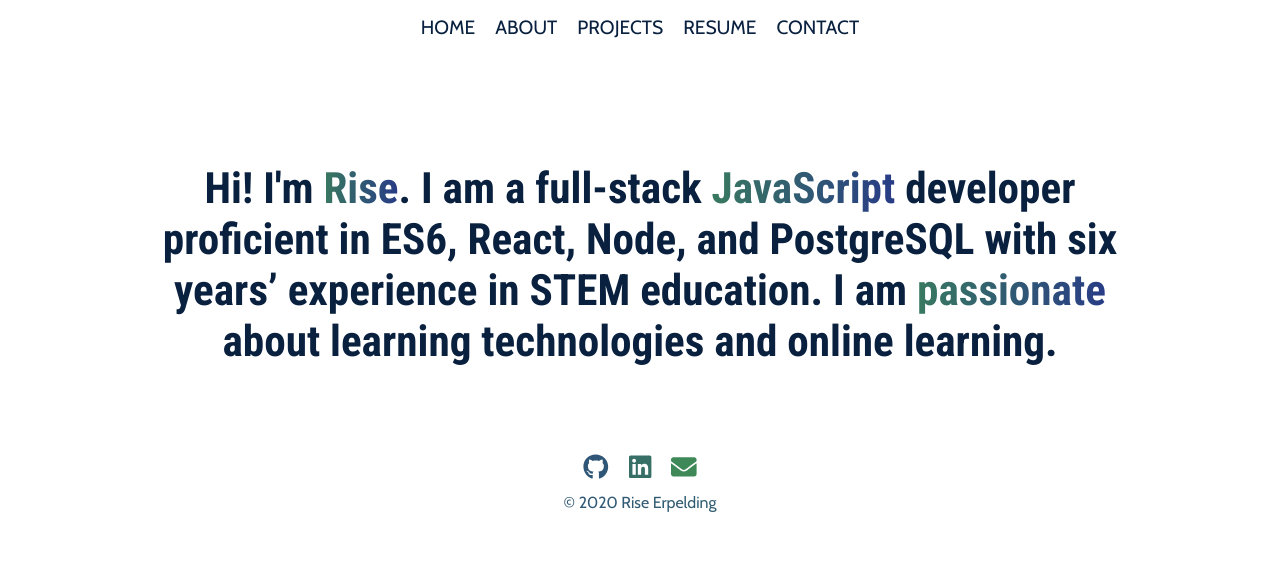
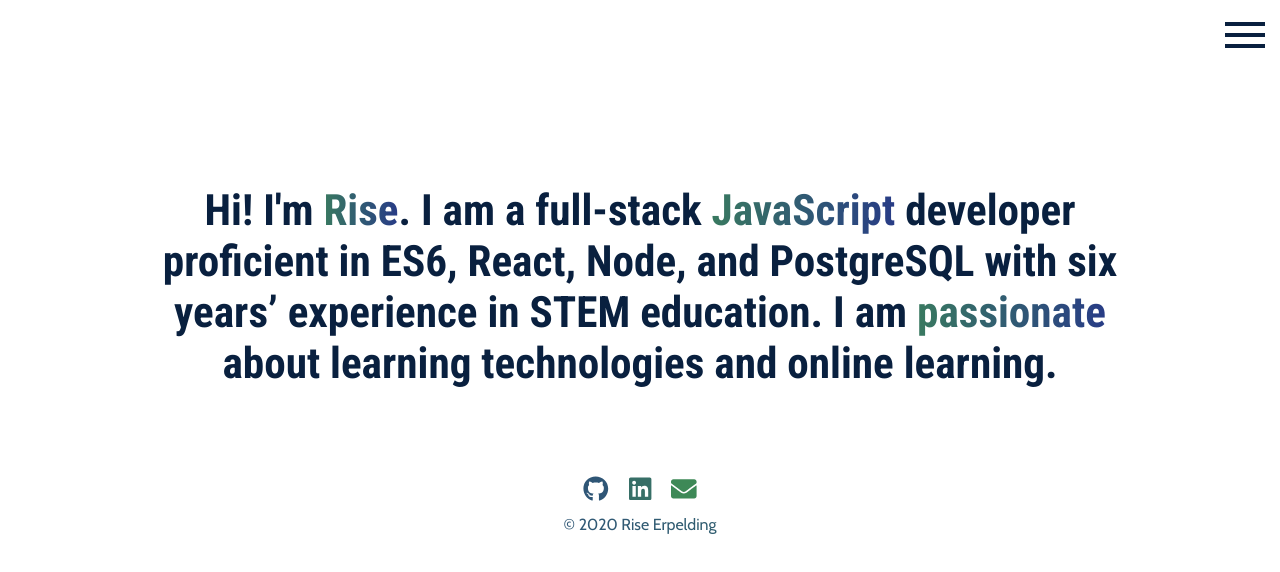
Before and after one commit to rise-erpelding/portfolio-2020, a React (Create React App) app: page / in a window 1280 px wide. Shown: the top 572 px of the page. Built offline with nearby package versions, Linux system fonts and the light colour scheme.

Commit message:
update navbar to pure css, remove state and delete useState from component

```diff
--- a/src/App.js
+++ b/src/App.js
@@ -1,7 +1,5 @@
 import React from 'react';
 import { Route, Switch } from 'react-router-dom';
-
-// import './App.scss';
 import './sass/main.scss';
 import NavBar from './components/NavBar/NavBar';
 import Hero from './routes/Hero/Hero';
--- a/src/components/NavBar/NavBar.js
+++ b/src/components/NavBar/NavBar.js
@@ -1,16 +1,7 @@
-import React, { useState } from 'react';
+import React from 'react';
 import { Link, NavLink } from 'react-router-dom';
-import { FontAwesomeIcon } from '@fortawesome/react-fontawesome';
 
 const NavBar = () => {
-  const [menuClicked, setMenuClicked] = useState(false);
-
-  const clickMenu = () => {
-    const toggleState = !menuClicked;
-    setMenuClicked(toggleState);
-  }
-
-  const navbarClass = menuClicked ? "navbar show-menu" : "navbar";
   const links = [
     { name: "About", path: "/about" },
     { name: "Projects", path: "/projects" },
@@ -21,7 +12,6 @@ const NavBar = () => {
     <li key={index + '-' + link.name}>
       <NavLink activeClassName="navbar__link--active" className="navbar__link" to={link.path}>
         {link.name}
-        <div className="navbar__underline"></div>
       </NavLink>
 
     </li>
@@ -29,21 +19,12 @@ const NavBar = () => {
 
   return (
     <div className="navbar__container">
-      <button
-        type="button"
-        className="navbar__button"
-        onClick={clickMenu}
-        aria-label="menu"
-      >
-        {
-          menuClicked ?
-            <FontAwesomeIcon className="navbar__cross navbar__icon" icon="times" /> :
-            <FontAwesomeIcon className="navbar__bars navbar__icon" icon="bars" />
-        }
-
-      </button>
-      <nav role="navigation" className={navbarClass}>
-        <ul className="navigation">
+      <input type="checkbox" className="navbar__checkbox" id="nav-button" />
+      <label htmlFor="nav-button" className="navbar__button">
+        <span className="navbar__icon">&nbsp;</span>
+      </label>
+      <nav role="navigation" className="navigation">
+        <ul className="navigation__list">
           <li>
             <Link className="navbar__link" to="/">
               Home
@@ -52,7 +33,6 @@ const NavBar = () => {
           {navbarLinks}
         </ul>
       </nav>
-
     </div>
   );
 }
--- a/src/sass/abstracts/_variables.scss
+++ b/src/sass/abstracts/_variables.scss
@@ -13,8 +13,3 @@ $faded-secondary: #397960;
 $medium-gradient: to left, $medium-secondary, $medium-primary; // colorful gradient, used in links
 $faded-medium-gradient: to left, $faded-secondary, $medium-primary; // less obvious gradient, used in footer,
 $hero-text-gradient: to right, $faded-secondary, $medium-primary;
-
-
-
-
-//box-shadow: 0 .5rem 1rem rgba($color-black,.2);
--- a/src/sass/layout/_navbar.scss
+++ b/src/sass/layout/_navbar.scss
@@ -1,31 +1,32 @@
 .navbar__container {
-  text-align: right;
+  height: 100px;
 }
 
-/* styling the navbar links: */
-.navigation {
+/* styling the navbar list and links: */
+.navigation__list {
   list-style: none;
   margin: 0;
   padding: 0;
   padding: 5px 10px;
-}
 
-.navigation > li {
+  li {
     padding: 10px 10px;
     font-size: 1.2em;
+
+    &:not(:last-child) {
+      border-bottom: 1px solid $light-border;
+    }
+  }
 }
 
 .navbar__link {
-  /* display: inline-block; */
   text-decoration: none;
   color: $text-color;
   text-transform: uppercase;
   cursor: pointer;
-}
 
-/* styling navbar links hover & active: */
-.navbar__link:hover,
-.navbar__link--active {
+  &:hover,
+  &--active {
     background: $medium-primary;
     background: -webkit-linear-gradient($medium-gradient);
     background: linear-gradient($medium-gradient);
@@ -39,73 +40,79 @@
     transition: 0.2s ease-in;
   }
 
-.navbar__link--active > div {
-  background: $medium-primary;
-  background: -webkit-linear-gradient($medium-gradient);
-  background: linear-gradient($medium-gradient);
 }
 
 /* styling navbar hamburger button */
+.navbar__checkbox {
+  display: none;
+
+  &:checked + .navbar__button .navbar__icon::before {
+  top: 0;
+  transform: rotate(-135deg);
+  }
+
+  &:checked + .navbar__button .navbar__icon::after {
+    top: 0;
+    transform: rotate(135deg);
+  }
+
+  &:checked + .navbar__button .navbar__icon {
+    background-color: transparent;
+  }
+}
+
 .navbar__button {
-  margin: 10px;
-  height: 40px;
+  position: fixed;
+  background-color: $white;
+  height: 50px;
   width: 50px;
-  position: relative;
-  background-color: transparent;
-  border: none;
+  top: 10px;
+  right: 10px;
+  cursor: pointer;
 }
 
 .navbar__icon {
-  font-size: 2.4em;
-  color: $text-color;
+  position: relative;
+  margin-top: 23px;
+
+  &,
+  &::before,
+  &::after {
+    width: 40px;
+    height: 4px;
+    background-color: $text-color;
+    display: inline-block;
+  }
+
+  &::before,
+  &::after {
+    content: "";
+    position: absolute;
+    left: 0;
+    transition: all .3s;
+  }
+
+  &::before {
+    top: -11px;
+  }
+
+  &::after {
+    top: 11px;
+  }
 }
 
 /* styling show/hide of navbar menu */
-.navbar {
-  display: none;
-  position: absolute;
-  right: 0px;
+.navigation {
+  position: fixed;
+  top: -200px;
+  opacity: 0;
+  right: 10px;
+  width: 120px;
+  background-color: rgba($white, 0.93);
+  transition: all .3s;
+}
+
+.navbar__checkbox:checked ~ .navigation {
+  opacity: 100;
   top: 60px;
 }
-
-.show-menu {
-  display: flex;
-  flex-direction: column;
-  background: rgba($white, 0.9);
-}
-
-.navbar__underline {
-  display: none;
-}
-
-/* iPhone 6/7/8 screen */
-@media screen and (min-width: 375px) {
-
-}
-
-/* computer-sized screen */
-@media screen and (min-width: 800px) {
-  .navbar__button {
-    display: none;
-  }
-
-  .navbar {
-    display: block;
-    position: static;
-  }
-
-  .navigation {
-    display: flex;
-    flex-direction: row;
-    justify-content: center;
-    margin: 0;
-    padding: 0;
-    padding: 5px 10px;
-  }
-
-  .navbar__underline {
-    display: inline-block;
-    height: 3px;
-    width: 100%;
-  }
-}
```
Lines whose indentation alone changed are shown as unchanged.
